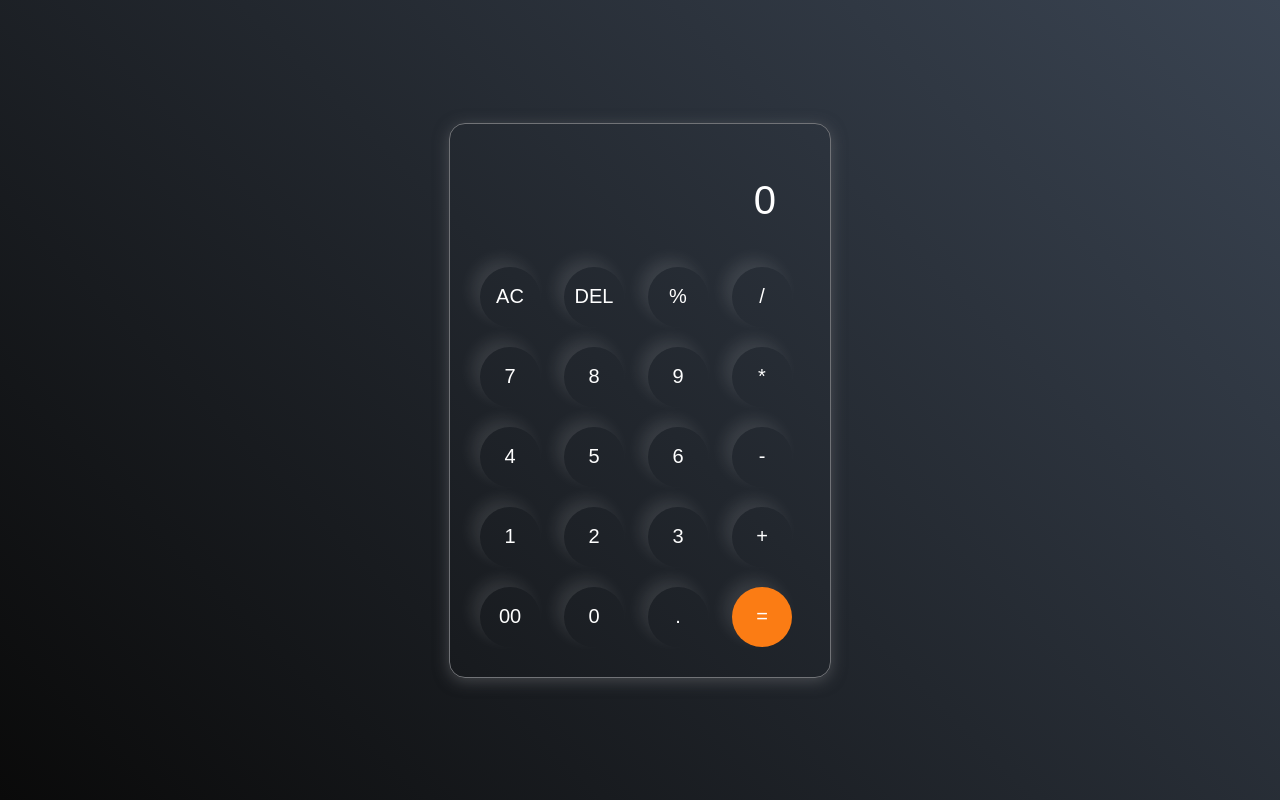
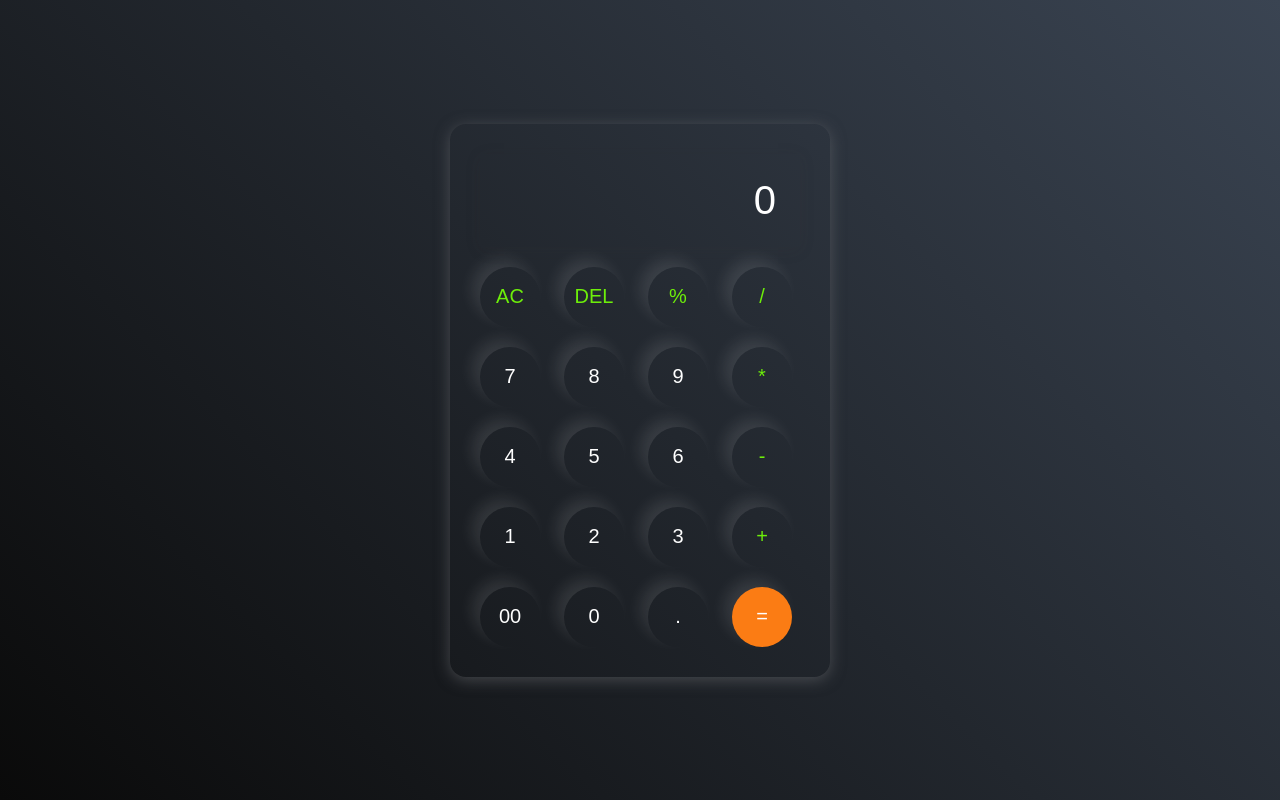
Before and after one commit to sayanghosh24/Calculator-App, a plain HTML site: page Calculator/index.htm in a window 1280 px wide. Drawn offline with Linux system fonts and the light colour scheme.

Commit message:
Update app.css

```diff
--- a/Calculator/app.css
+++ b/Calculator/app.css
@@ -11,27 +11,35 @@ body {
     justify-content: center;
     align-items: center;
     background: linear-gradient(45deg, #0a0a0a, #3a4452);
+    position: relative;
+    overflow: hidden;
+}
+
+.background {
+    position: absolute;
+    width: 100%;
+    height: 100%;
+    z-index: -1;
+    overflow: hidden;
 }
 
 .calculator {
-    border: 1px solid #717377;
+    /* border: 0px solid #7b7b7b; */
     padding: 20px;
     border-radius: 16px;
-    background: transparent;
+    background: rgba(255, 196, 196, 0);
     box-shadow: 0px 3px 15px rgba(113, 115, 119, 0.5);
 }
 
 input {
     width: 320px;
-    bottom: none;
     padding: 24px;
     margin: 10px;
     border: none;
     background: transparent;
-    box-shadow: 0px 3px 15px rgbs(84, 84, 84, 0.1);
+    box-shadow: 0px 3px 15px rgba(64, 58, 58, 0.1);
     font-size: 40px;
     text-align: right;
-    cursor: pointer;
     color: white;
 }
 
@@ -50,13 +58,19 @@ button {
     font-size: 20px;
     box-shadow: -8px -8px 15px rgba(255, 255, 255, 0.1);
     cursor: pointer;
-
 }
 
 .equalBtn {
     background-color: #fb7c14;
 }
 
-.oparator {
+.operator {
     color: #6dee0a;
 }
+
+.math-symbol {
+    position: absolute;
+    font-size: 20px;
+    color: rgba(255, 255, 255, 0.2);
+    pointer-events: none;
+}
```
